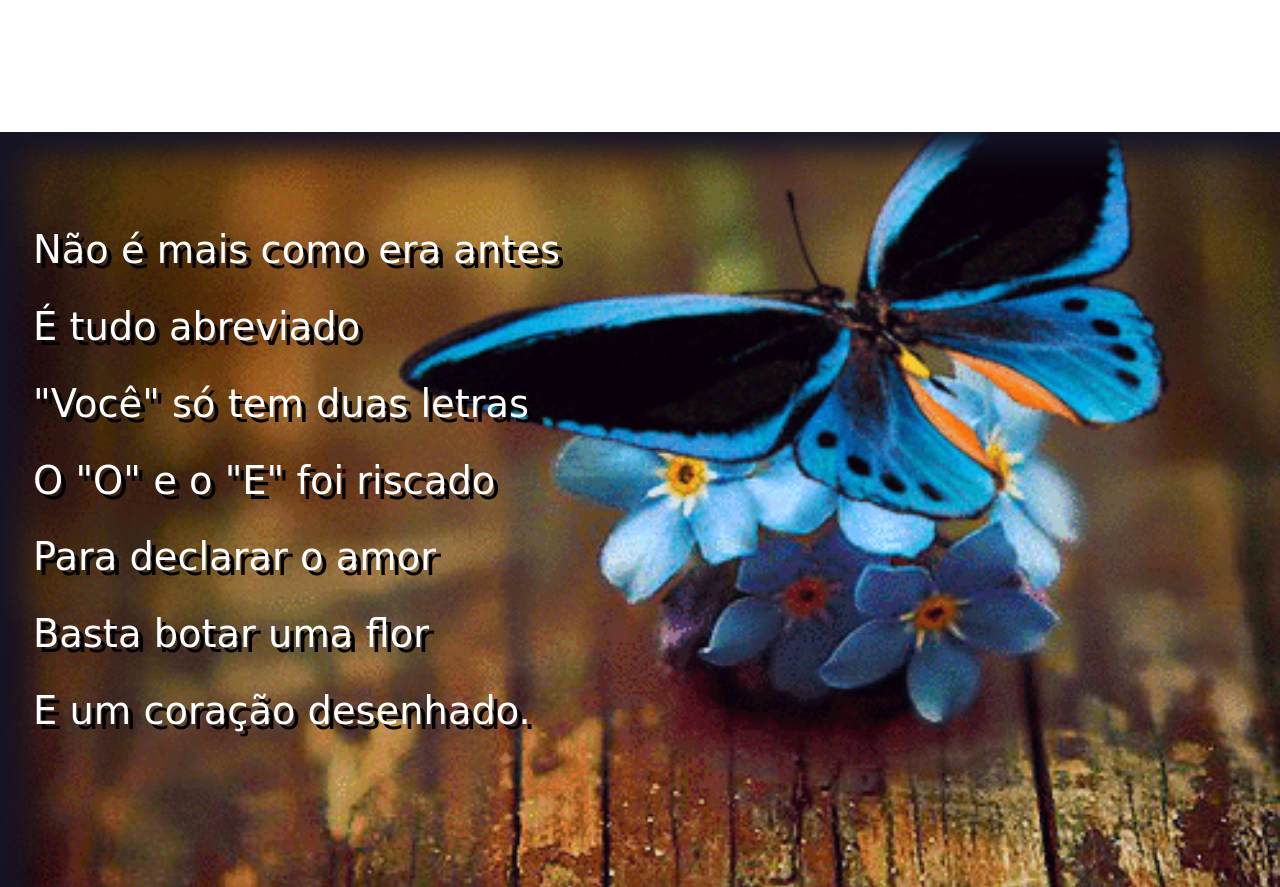
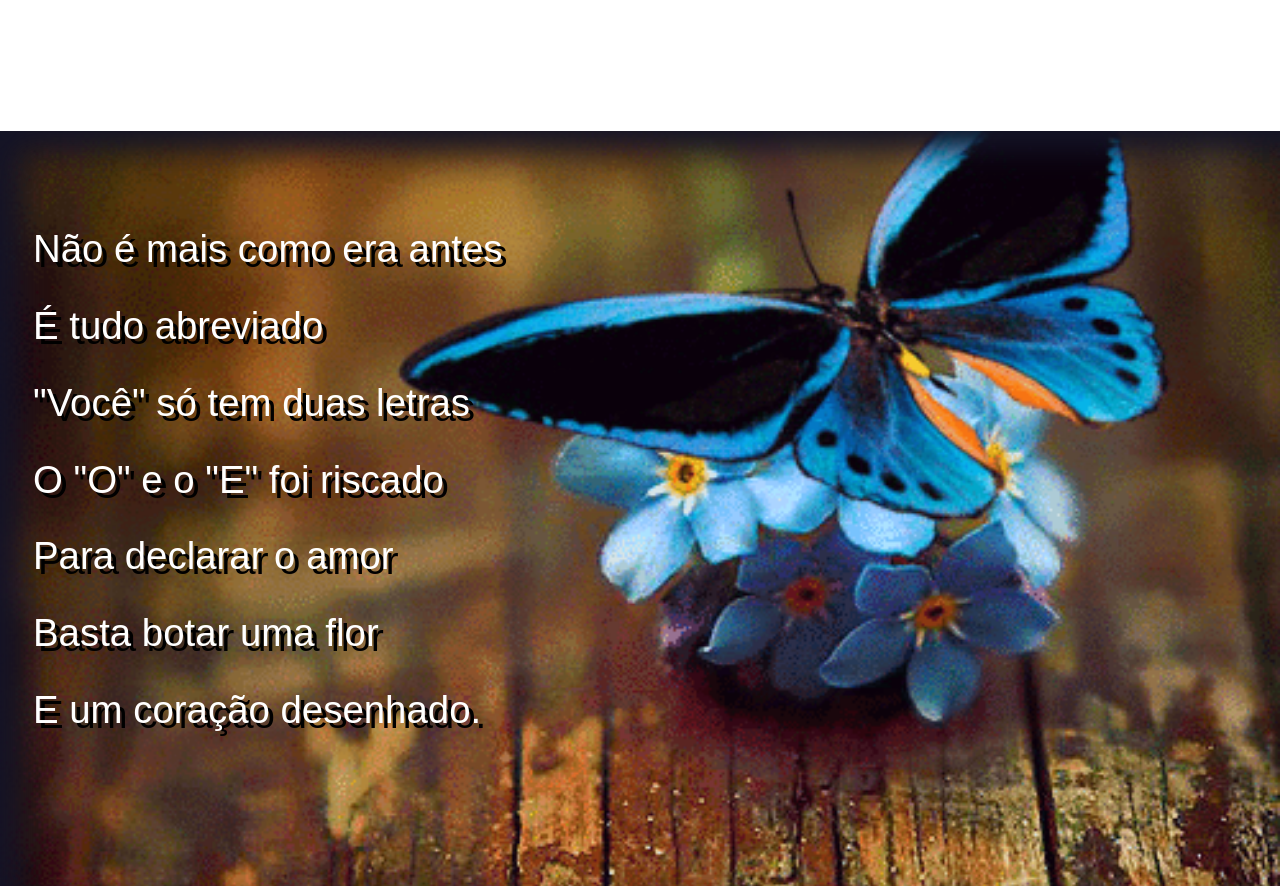
Before and after one commit to Edyylson/projeto4cordel, a plain HTML site: page index.html in a window 1280 px wide. Shown: the part 880-1767 px from the top of the page. Drawn offline with Linux system fonts and the light colour scheme.

Commit message:
ajuste letra

```diff
--- a/style.css
+++ b/style.css
@@ -4,8 +4,7 @@
 
 :root {
 
-  --fonte01: 'Dancing Script', cursive;
-
+  --fonte01: Arial, Helvetica, sans-serif;
   --fonte02: 'Times New Roman', Times, serif
 }
 
@@ -102,9 +101,9 @@ section.imagem {
   background-image: url('imagens de fundo gif/borboleta.gif');
   background-repeat: no-repeat;
   background-size: cover;
-  background-position: center right;
-  position: relative;
-  min-width: 300px;
+  background-position: center;
+  position:
+    min-width: 300px;
   max-width: 1400px;
 
 
```
